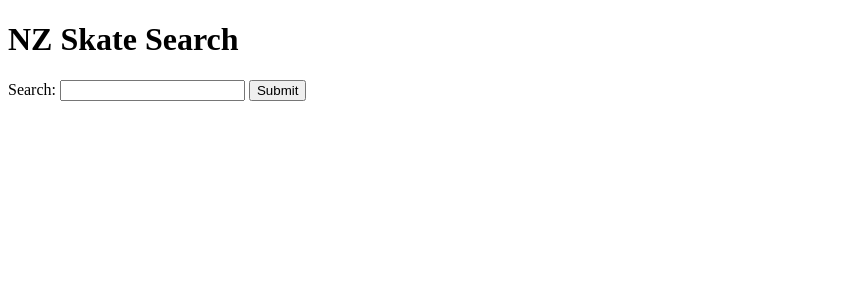
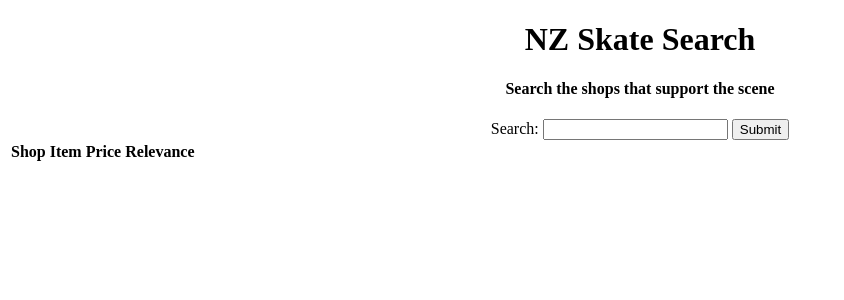
Before and after one commit to Widdershin/nzskate-search, a Flask app: page / in a window 1280 px wide. Shown: the top 300 px of the page, without its empty margins (0-844 px from the left). Run offline with Flask 2, Linux system fonts and the light colour scheme; lists and menus that the app fills with data are empty; some libraries are stand-ins or nearby versions.

Commit message:
Finished stuff

```diff
--- a/skate_search/app.py
+++ b/skate_search/app.py
@@ -4,6 +4,7 @@ from store_plugins import (UltimateBoards, HyperRide,
 import json
 from fuzzywuzzy import fuzz
 from concurrent import futures
+from operator import attrgetter
 
 app = Flask(__name__)
 
@@ -28,9 +29,12 @@ def search():
         for thing in pool.map(search_shop, plugins):
             pass
 
+    for result in results:
+        result.relevance = fuzz.partial_ratio(query, result.name)
+
     results = sorted(
         results,
-        key=lambda x: fuzz.partial_ratio(query, x.name),
+        key=attrgetter("relevance"),
         reverse=True
     )
 
--- a/skate_search/static/app.js
+++ b/skate_search/static/app.js
@@ -7,18 +7,15 @@ $(document).ready(function() {
         $.getJSON("/search", searchData, function(data) {
             $results = $("#results")
             $results.html("")
-            $results.append('<thead id="resultsHeader"><tr><th data-sortable-col>Shop</th><th data-sortable-col>Item</th><th data-sortable-col>Price</th></tr></thead>');
+            $results.append('<thead id="resultsHeader"></thead>');
 
             $results.append('<tbody>');
             $.each(data, function(index, listing) {
                 // console.log(listing);
-                $results.append('<tr><td>'+listing.shop_name+'</td><td><a href="' + listing.url + '">' + listing.name + "</a></td><td>$" + listing.price + "</td></tr>");
+                $results.append('<tr><td>'+listing.shop_name+'</td><td><a href="' + listing.url + '">' + listing.name + "</a></td><td>$" + listing.price + "</td><td>" + listing.relevance + "%</td></tr>");
             });
             $results.append('</tbody>');
             // $("#results").html(data)
-            $.getScript("/static/tablesaw/dist/tablesaw.js", function () {
-                console.log("Success kid!");
-            });
         });
     });
 });
--- a/skate_search/static/styles.css
+++ b/skate_search/static/styles.css
@@ -0,0 +1,7 @@
+.header
+{
+    width: 400px;
+    margin-left: auto;
+    margin-right: auto;
+    text-align: center;
+}
--- a/skate_search/store_plugins.py
+++ b/skate_search/store_plugins.py
@@ -14,7 +14,8 @@ class Listing(object):
             "name": self.name,
             "url": self.link,
             "price": self.price,
-            "shop_name": self.shop_name
+            "shop_name": self.shop_name,
+            "relevance": self.relevance
         }
 
 
--- a/skate_search/templates/home.html
+++ b/skate_search/templates/home.html
@@ -5,18 +5,44 @@
     <script src="//code.jquery.com/jquery-1.11.0.min.js"></script>
     <link rel="stylesheet" href="/static/tablesaw/bower_components/filament-dialog/dialog.css">
     <link rel="stylesheet" href="/static/tablesaw/dist/tablesaw.css">
+    <link rel="stylesheet" href="/static/styles.css">
     <script src="/static/tablesaw/bower_components/filament-dialog/dialog.js"></script>
-    <!-- <script src="/static/tablesaw/dist/tablesaw.js"></script> -->
+    <script src="/static/tablesaw/dist/tablesaw.js"></script>
+    <link href='http://fonts.googleapis.com/css?family=Roboto' rel='stylesheet' type='text/css'>
     <script src="/static/app.js"></script>
+
+    <script>
+      (function(i,s,o,g,r,a,m){i['GoogleAnalyticsObject']=r;i[r]=i[r]||function(){
+      (i[r].q=i[r].q||[]).push(arguments)},i[r].l=1*new Date();a=s.createElement(o),
+      m=s.getElementsByTagName(o)[0];a.async=1;a.src=g;m.parentNode.insertBefore(a,m)
+      })(window,document,'script','//www.google-analytics.com/analytics.js','ga');
+
+      ga('create', 'UA-43132161-3', 'nzskatesearch.com');
+      ga('send', 'pageview');
+    </script>
 </head>
 <body>
-    <h1>NZ Skate Search</h1>
-    <form action="#">
-        Search: <input type="text" id="search">
-        <input type="submit" value="Submit"  id="submit">
-    </form>
+    <div class="header">
+        <h1>NZ Skate Search</h1>
+        <h4>Search the shops that support the scene</h4>
+        <form action="#">
+            Search: <input type="text" id="search">
+            <input type="submit" value="Submit"  id="submit">
+        </form>
+    </div>
 
-    <table data-sortable class="tablesaw" data-sortable-switch id="results">
+    <table data-sortable data-sortable-switch class="tablesaw">
+        <thead>
+            <tr>
+                <th data-sortable-col>Shop</th>
+                <th data-sortable-col>Item</th>
+                <th data-sortable-col>Price</th>
+                <th data-sortable-col data-sortable-default-col>Relevance</th>
+            </tr>
+        </thead>
+
+        <tbody id="results">
+        </tbody>
     </table>
 
     <!-- <ul id="results">
```
